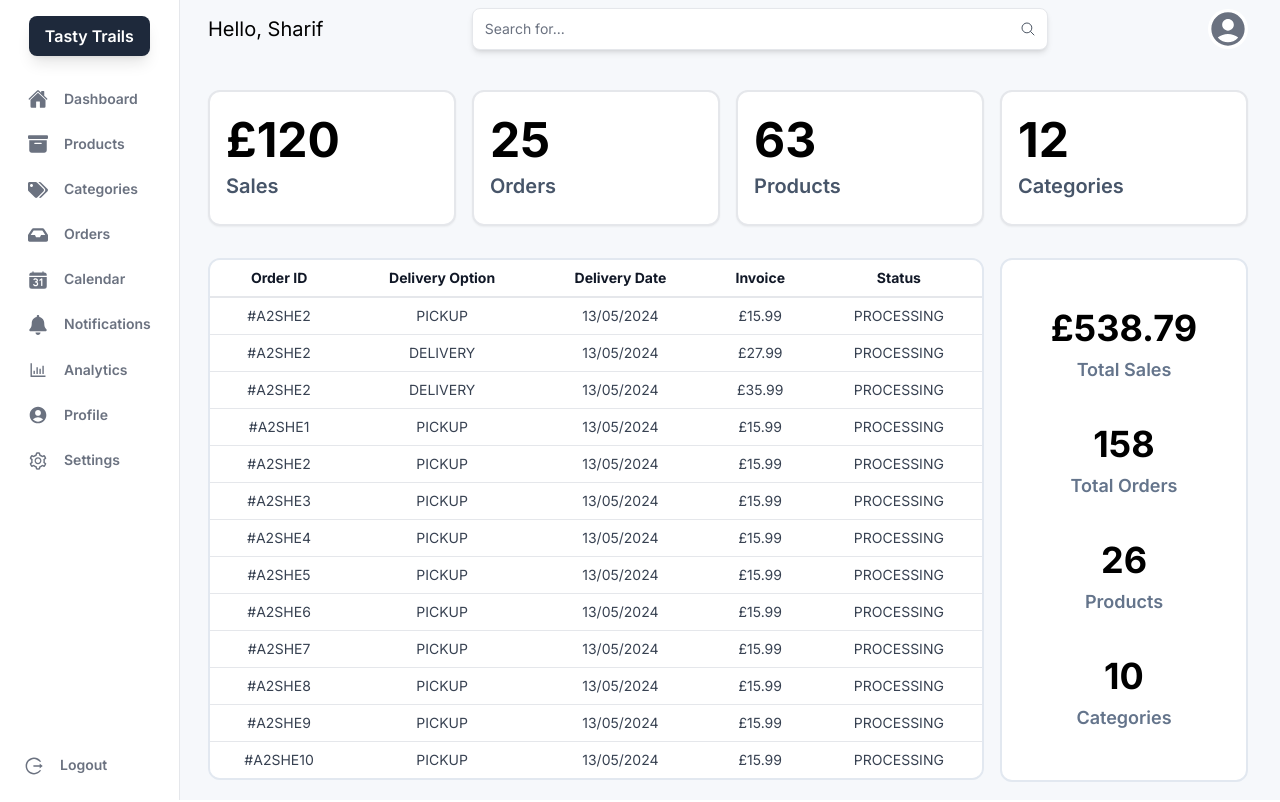
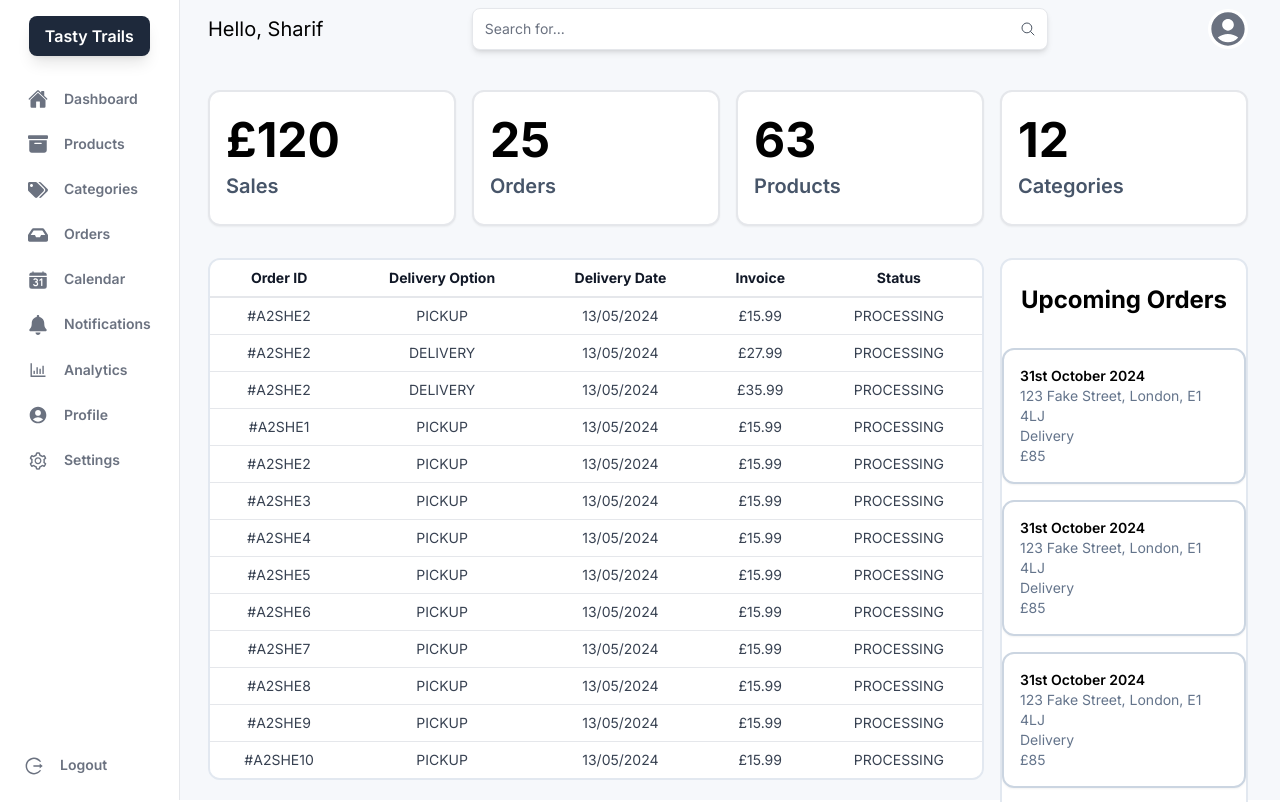
Before and after one commit to sharif2315/tasty-trails-ui, a Next.js app: page /admin in a window 1280 px wide. Shown: the top 802 px of the page. Built offline with nearby package versions, Linux system fonts and the light colour scheme.

Commit message:
upcoming orders wip

```diff
--- a/components/OrdersCard.tsx
+++ b/components/OrdersCard.tsx
@@ -7,25 +7,60 @@ import React from "react";
 // fields: imgUrl, name, quantitySold, totalSales
 
 interface CardItemProps {
-    title: string;
-    figure: string;
+    deliveryDate: string; // includes pickup order as well, rename??
+    deliveryOption: string // use DeliveryOption type/enum
+    address?: string; // address to drop off order
+    invoice: number;
 }
-const CardItem: React.FC<CardItemProps> = ({ title, figure }) => {
+const CardItem: React.FC<CardItemProps> = ({ deliveryOption,deliveryDate, address, invoice }) => {
     return (
-        <div className="flex flex-col items-center justify-center gap-2">
-            <h1 className="text-4xl font-bold">{ figure }</h1>
-            <p className="text-lg font-semibold text-slate-500">{ title }</p>
+        <div className="border-2 border-slate-300 rounded-xl p-4 shadow-sm hover:cursor-pointer hover:bg-slate-100/65">
+            <h1 className="text-sm font-semibold">{ deliveryDate }</h1>
+            <p className="text-sm text-slate-500">{ address }</p>
+            <p className="text-sm text-slate-500">{ deliveryOption }</p>
+            <p className="text-sm text-slate-500">£{ invoice }</p>
         </div>
     )
 }
 
 const OrdersCard = () => {
     return (
-        <div className="grid gap-10 rounded-xl border-slate-200 border-2 bg-white place-content-center py-12">
-            <CardItem title="Total Sales" figure="£538.79" />
-            <CardItem title="Total Orders" figure="158" />
-            <CardItem title="Products" figure="26" />
-            <CardItem title="Categories" figure="10" />
+        <div className="grid gap-8 rounded-xl border-slate-200 border-2 bg-white place-items-center py-6">
+
+            <h1 className="font-bold text-2xl">Upcoming Orders</h1>
+
+            <div className="grid gap-4">
+                <CardItem
+                    deliveryDate="31st October 2024"
+                    deliveryOption="Delivery"
+                    address="123 Fake Street, London, E1 4LJ"
+                    invoice={85}
+                />
+                <CardItem
+                    deliveryDate="31st October 2024"
+                    deliveryOption="Delivery"
+                    address="123 Fake Street, London, E1 4LJ"
+                    invoice={85}
+                />
+                <CardItem
+                    deliveryDate="31st October 2024"
+                    deliveryOption="Delivery"
+                    address="123 Fake Street, London, E1 4LJ"
+                    invoice={85}
+                />
+                <CardItem
+                    deliveryDate="31st October 2024"
+                    deliveryOption="Delivery"
+                    address="123 Fake Street, London, E1 4LJ"
+                    invoice={85}
+                />
+                <CardItem
+                    deliveryDate="31st October 2024"
+                    deliveryOption="Delivery"
+                    address="123 Fake Street, London, E1 4LJ"
+                    invoice={85}
+                />
+            </div>
 
         </div>
     )
```
